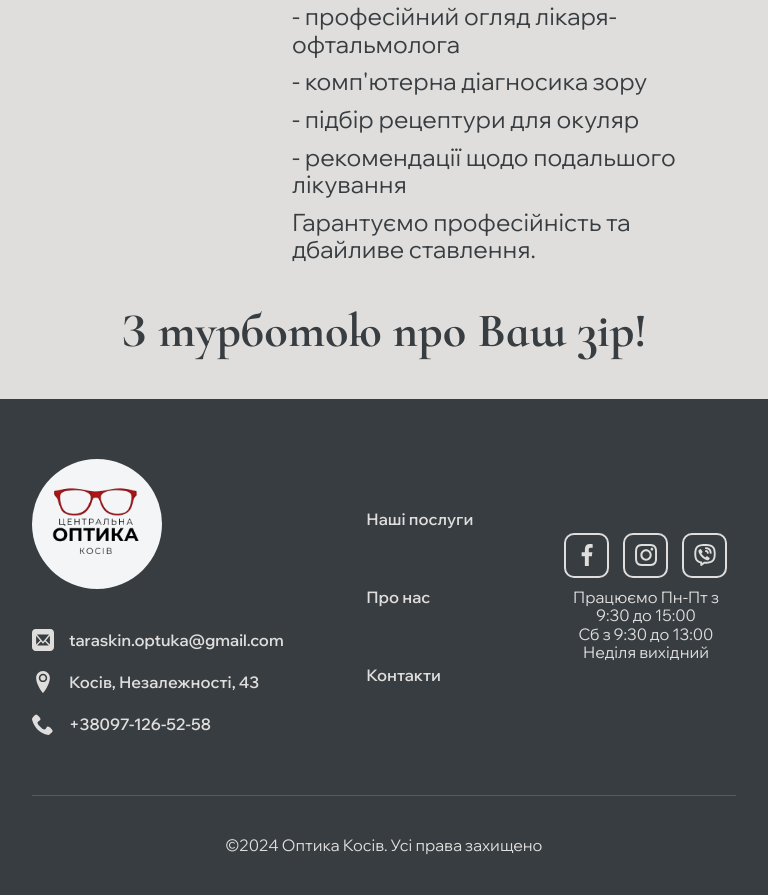
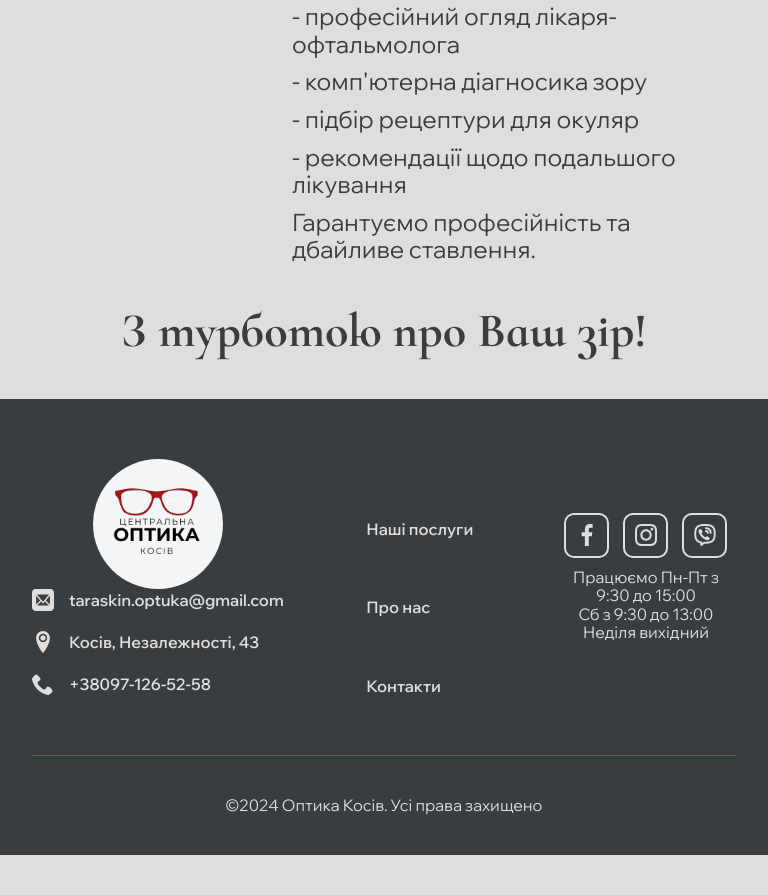
Before and after one commit to MishaHryvinskyi/optica-kosiv, a website built with Parcel: page src/index.html in a window 768 px wide. Shown: the part 4576-5471 px from the top of the page. After the commit the page ends 5431 px from the top, so only its background shows below. Built offline with nearby package versions, Linux system fonts and the light colour scheme; files whose address does not match are found by name.

Commit message:
change footer style for tablet

```diff
--- a/src/sass/layout/_footer.scss
+++ b/src/sass/layout/_footer.scss
@@ -161,6 +161,21 @@
     }
 }
 
+@media screen and (min-width:768px) and (max-width:1023px) {
+    .footer__logo-wrapper {
+        display: flex;
+        justify-content: center;
+    }
+
+    .footer__address-wrapper {
+        margin: 0;
+    }
+
+    .footer__navigation-wrapper {
+        margin-top: auto;
+    }
+}
+
 @media screen and (min-width:1024px) {
     .footer__wrap {
         display: flex;
```
